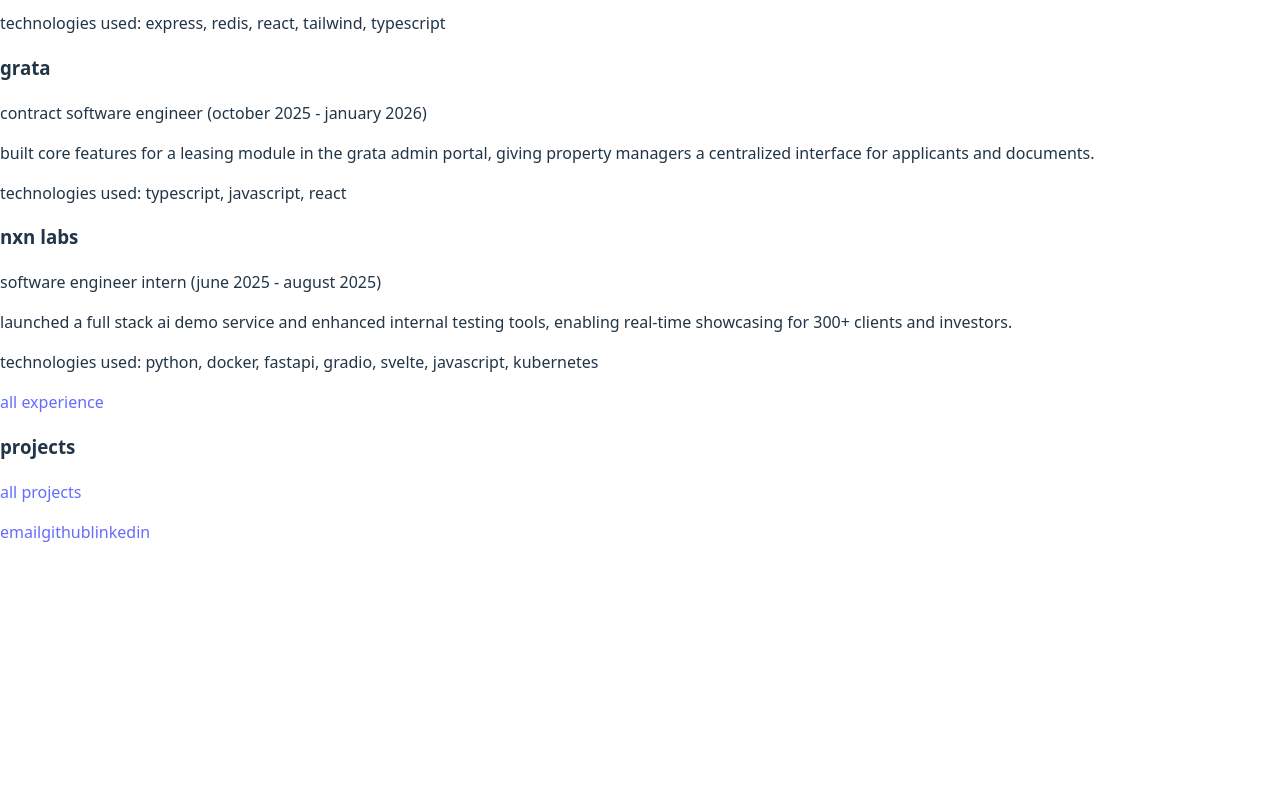
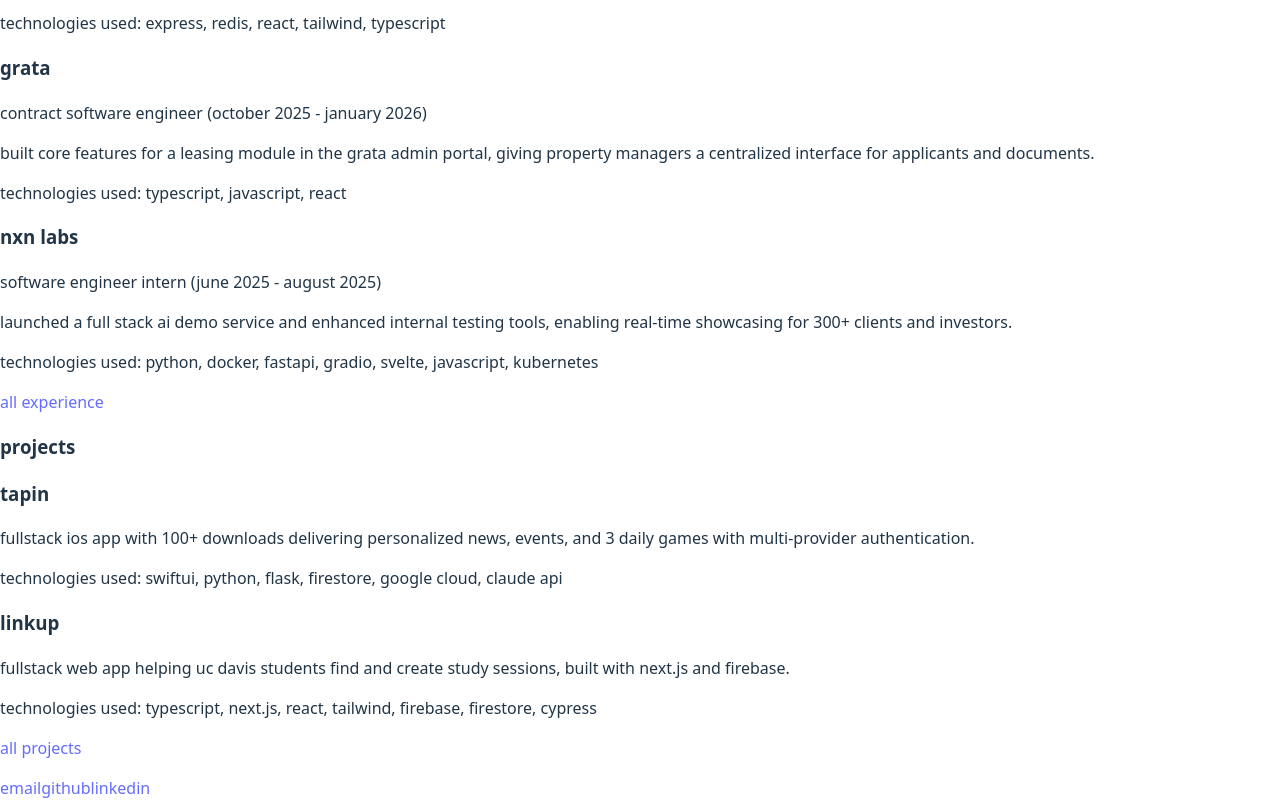
Before and after one commit to jame824/portfolio, a React (Vite) app: page / in a window 1280 px wide. Shown: the part 465-1265 px from the top of the page. Before the commit the page ends 1009 px from the top, so only its background shows below. Built offline with nearby package versions, Linux system fonts and the light colour scheme.

Commit message:
feat: added projects and finialzed home page data (without pictures as of now)

```diff
--- /dev/null
+++ b/src/components/ProjectItem.jsx
@@ -0,0 +1,13 @@
+import React from 'react';
+
+const ExperienceItem = ({ project: { name, summary, tech } }) => {
+  return (
+    <div>
+      <h3>{name.toLowerCase()}</h3>
+      <p>{summary.toLowerCase()}</p>
+      <p>technologies used: {tech.join(', ').toLowerCase()}</p>
+    </div>
+  );
+};
+
+export default ExperienceItem;
--- /dev/null
+++ b/src/data/projects.json
@@ -0,0 +1,24 @@
+[
+  {
+    "name": "TapIn",
+    "tech": ["SwiftUI", "Python", "Flask", "Firestore", "Google Cloud", "Claude API"],
+    "summary": "Fullstack iOS app with 100+ downloads delivering personalized news, events, and 3 daily games with multi-provider authentication.",
+    "bullets": [
+      "Shipped fullstack iOS app with 100+ downloads, delivering personalized news and events, and 3 daily games using SwiftUI, Python/Flask, Firestore, and Google Cloud with multi-provider authentication",
+      "Engineered live iCal event parsing, a daily Wordle with cloud-based leaderboard rankings, and Claude API integration for AI-generated news and event briefs via a Flask REST API, with end-to-end data flow from Firestore"
+    ],
+    "picture": [],
+    "link": []
+  },
+  {
+    "name": "LinkUp",
+    "tech": ["TypeScript", "Next.js", "React", "Tailwind", "Firebase", "Firestore", "Cypress"],
+    "summary": "Fullstack web app helping UC Davis students find and create study sessions, built with Next.js and Firebase.",
+    "bullets": [
+      "Facilitated UC Davis student study sessions by creating a fullstack web application using TypeScript, Next.js, Tailwind and React, implemented with Firebase and Firestore to manage user and session data",
+      "Developed comprehensive unit testing suite using JavaScript with Cypress to ensure correct service behavior"
+    ],
+    "picture": [],
+    "link": []
+  }
+]
--- a/src/pages/Home.jsx
+++ b/src/pages/Home.jsx
@@ -1,7 +1,9 @@
 import React from 'react';
 import { Link } from 'react-router-dom';
 import experiences from '../data/experience.json';
+import projects from '../data/projects.json';
 import ExperienceItem from '../components/ExperienceItem';
+import ProjectItem from '../components/ProjectItem';
 
 const Home = () => {
   return (
@@ -31,6 +33,9 @@
 
       <div>
         <h3>projects</h3>
+        {projects.slice(0, 3).map((project) => (
+          <ProjectItem key={project.name} project={project} />
+        ))}
         <Link to="/projects">
           <p>all projects</p>
         </Link>
```
